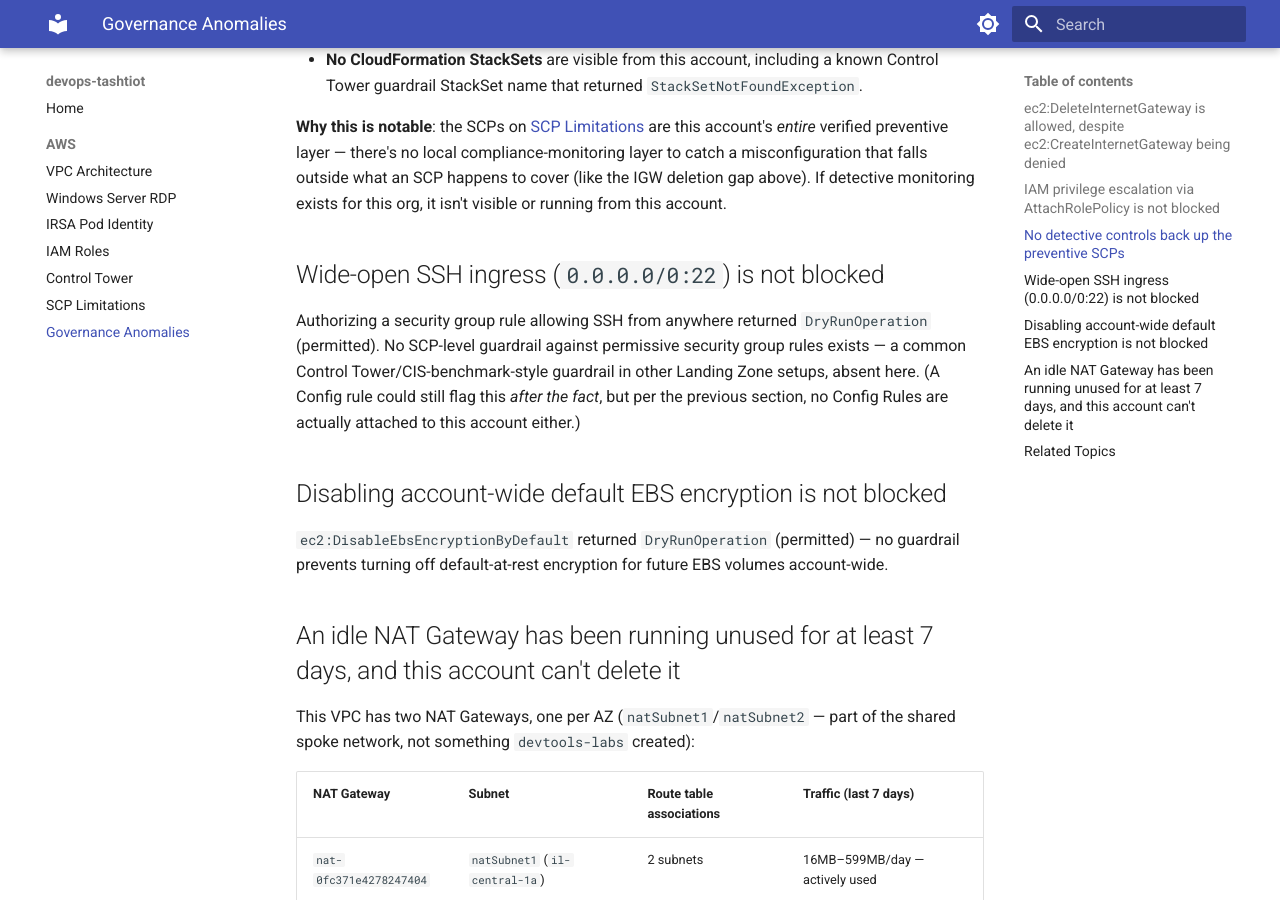
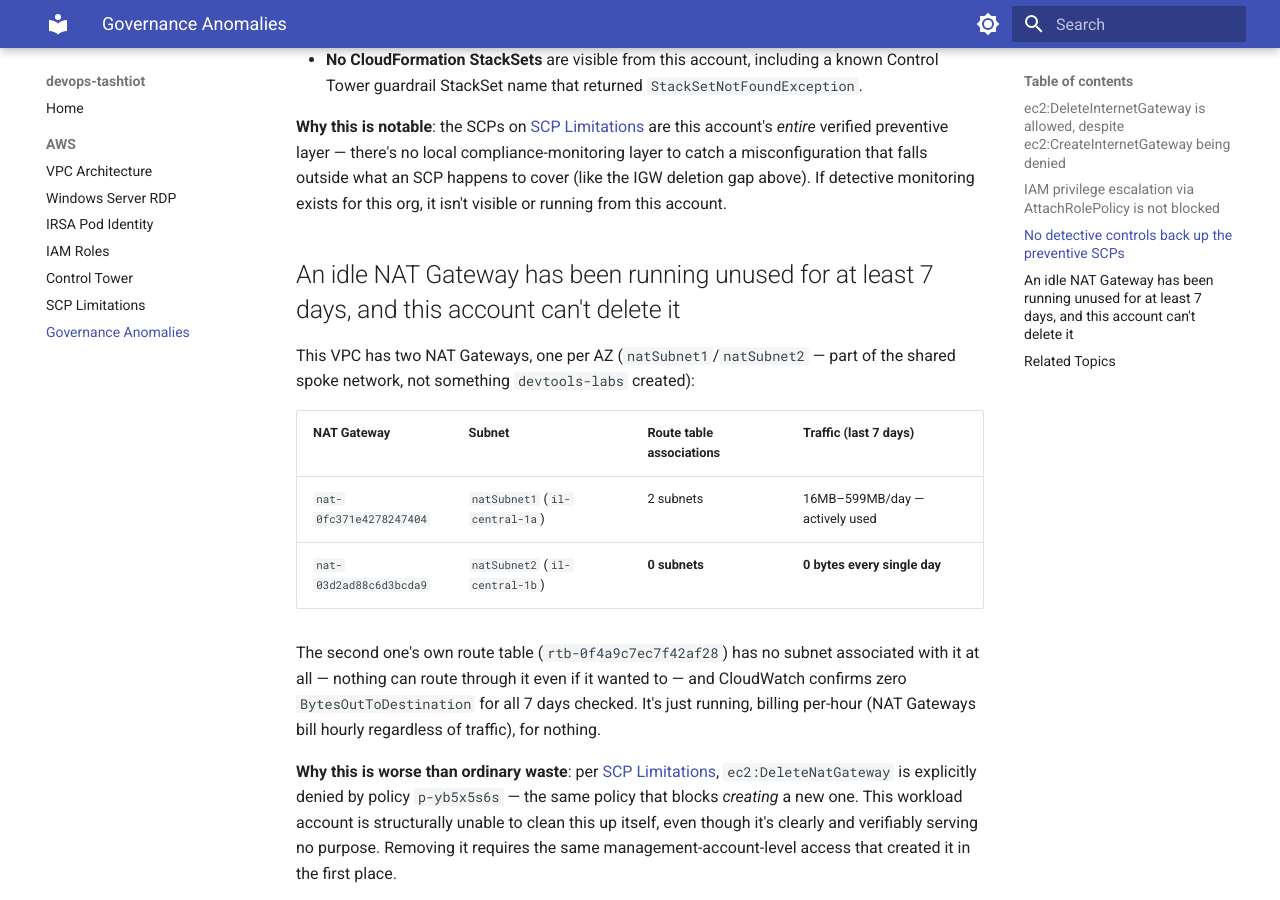
Before and after one commit to devops-tashtiot/devops-tashtiot.github.io, an MkDocs documentation site: the page built from docs-src/aws/anomalies.md, in a window 1280 px wide and 900 px high, scrolled down 1340 px. Built offline with MkDocs 1.6.1 and Material for MkDocs 9.7.7, drawn with Linux system fonts in a browser that asks for light colours.

Commit message:
docs: remove SSH ingress and EBS default-encryption entries, not real risks given no inbound VPC access exists

```diff
--- a/docs-src/aws/anomalies.md
+++ b/docs-src/aws/anomalies.md
@@ -56,19 +56,6 @@
 above). If detective monitoring exists for this org, it isn't visible or running from this
 account.
 
-## Wide-open SSH ingress (`0.0.0.0/0:22`) is not blocked
-
-Authorizing a security group rule allowing SSH from anywhere returned `DryRunOperation`
-(permitted). No SCP-level guardrail against permissive security group rules exists — a common
-Control Tower/CIS-benchmark-style guardrail in other Landing Zone setups, absent here. (A Config
-rule could still flag this *after the fact*, but per the previous section, no Config Rules are
-actually attached to this account either.)
-
-## Disabling account-wide default EBS encryption is not blocked
-
-`ec2:DisableEbsEncryptionByDefault` returned `DryRunOperation` (permitted) — no guardrail prevents
-turning off default-at-rest encryption for future EBS volumes account-wide.
-
 ## An idle NAT Gateway has been running unused for at least 7 days, and this account can't delete it
 
 This VPC has two NAT Gateways, one per AZ (`natSubnet1`/`natSubnet2` — part of the shared spoke
```
